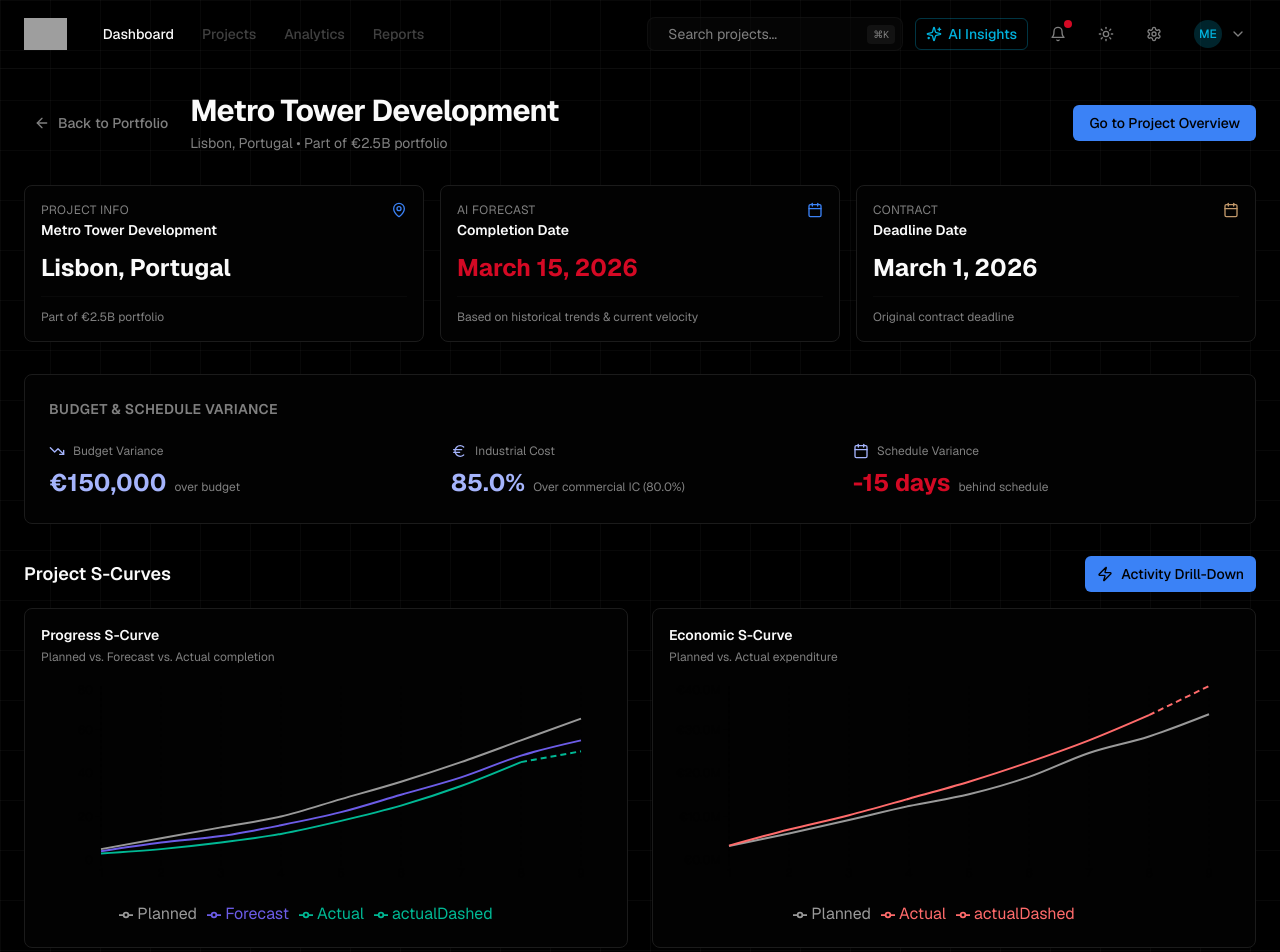
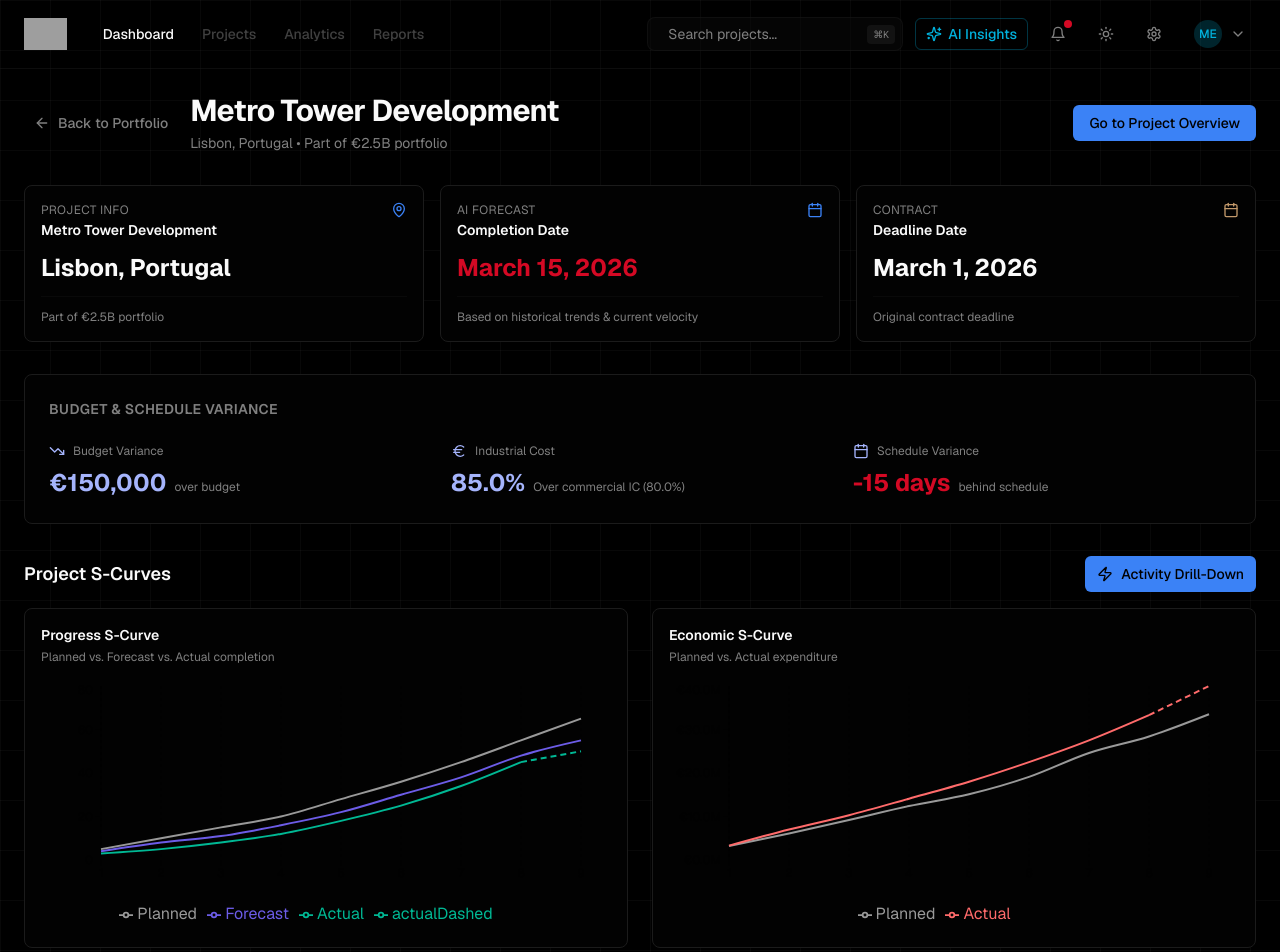
Before and after one commit to danielrebelo-volis/v0-volis-build-dashboard, a Next.js app: page /project/PRJ-001 in a window 1280 px wide. Shown: the top 952 px of the page. Built offline with nearby package versions, Linux system fonts and the light colour scheme; grey boxes are pictures that could not be loaded.

Commit message:
feat: add planned and actual data payloads to SCostCurve chart

```diff
--- a/components/s-curve-chart.tsx
+++ b/components/s-curve-chart.tsx
@@ -122,6 +122,12 @@ export function SCostCurve() {
           <Legend
             wrapperStyle={{ paddingTop: '12px' }}
             iconType="line"
+            payload={
+              [
+                { value: 'Planned', type: 'line', id: 'baseline', color: '#999999' },
+                { value: 'Actual', type: 'line', id: 'actualSolid', color: '#ff6b6b' },
+              ]
+            }
           />
           <Line
             type="monotone"
@@ -145,7 +151,6 @@ export function SCostCurve() {
           <Line
             type="monotone"
             legendType="none"
-            name=""
             dataKey="actualDashed"
             stroke="#ff6b6b"
             strokeWidth={2}
```
